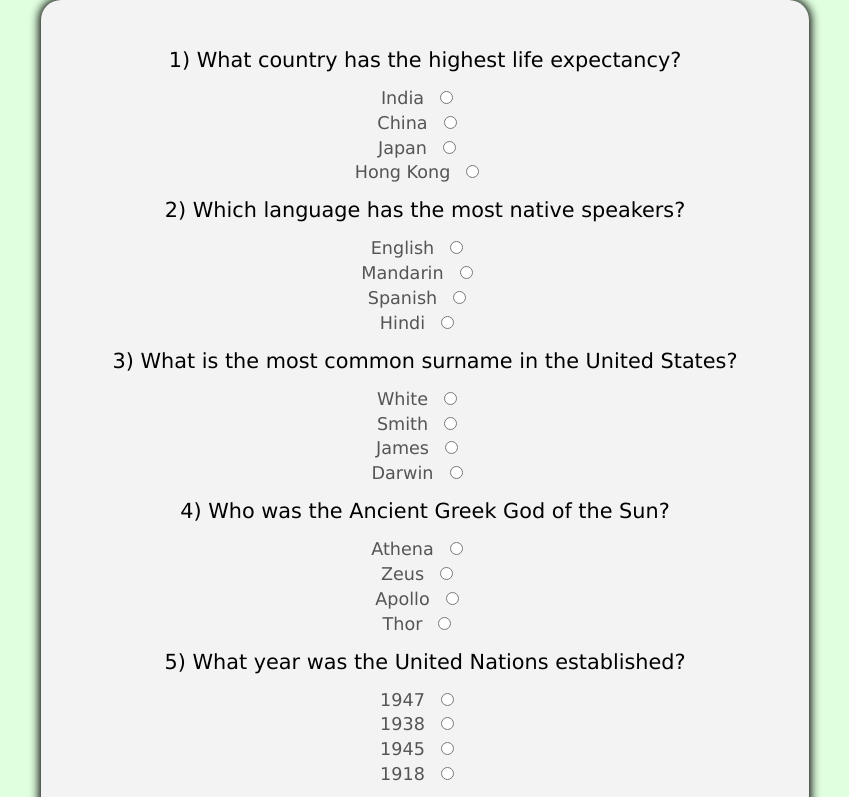
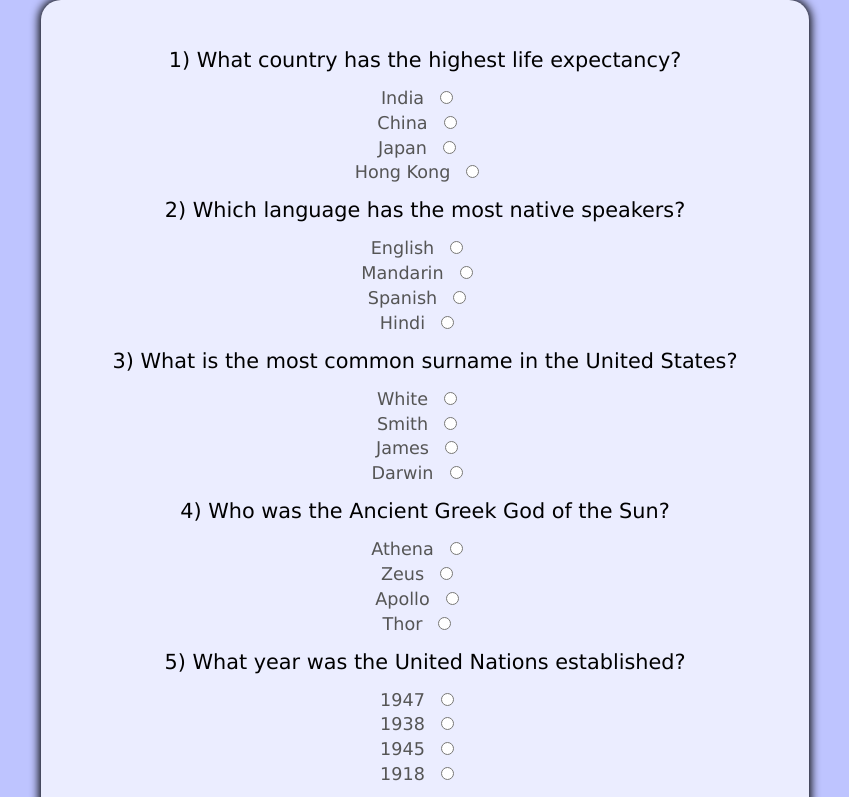
Before and after one commit to MaheshRath08/JS_Simple_Quiz, a plain HTML site: page index.html in a window 1280 px wide. Shown: the top 797 px of the page, without its empty margins (215-1064 px from the left). Drawn offline with Linux system fonts and the light colour scheme.

Commit message:
more stylings

```diff
--- a/style.css
+++ b/style.css
@@ -4,13 +4,13 @@
     font-family: Verdana, Geneva, Tahoma, sans-serif;
 }
 body{
-    background-color: #dfffde;
+    background-color: #bec4ff;
 }
 .container{
     width: 60%;
     margin: 0 auto;
     text-align: center;
-    background-color: #f3f3f3;
+    background-color: #ebedff;
     border-radius: 20px;
     padding: 2rem 0;
     box-shadow: 0 0 10px 2px black;
```
